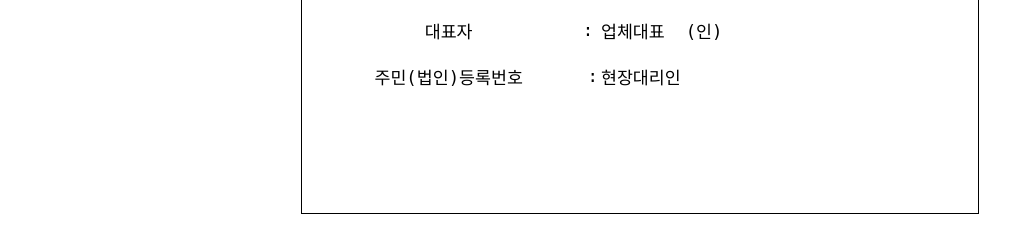
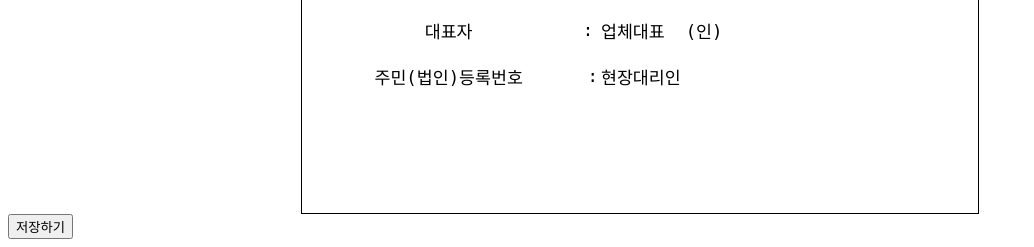
Before and after one commit to goldanghenry/KOGAS_Project, a Flask app: page /go_detail/1 in a window 1280 px wide. Shown: the part 777-1024 px from the top of the page, without its empty margins (0-1034 px from the left). Before the commit the page ends 991 px from the top, so only its background shows below. Run offline with Flask 2, Linux system fonts and the light colour scheme; data comes from the database, SQL or seed files in the repository.

Commit message:
save button

```diff
--- a/templates/contact_doc.html
+++ b/templates/contact_doc.html
@@ -1207,7 +1207,7 @@ rt
 </table>
 
 </div>
-
+<a href="#"><button> 저장하기 </button></a>
 
 <!----------------------------->
 <!--Excel의 웹 페이지 마법사로 게시해서 나온 결과의 끝-->
```
